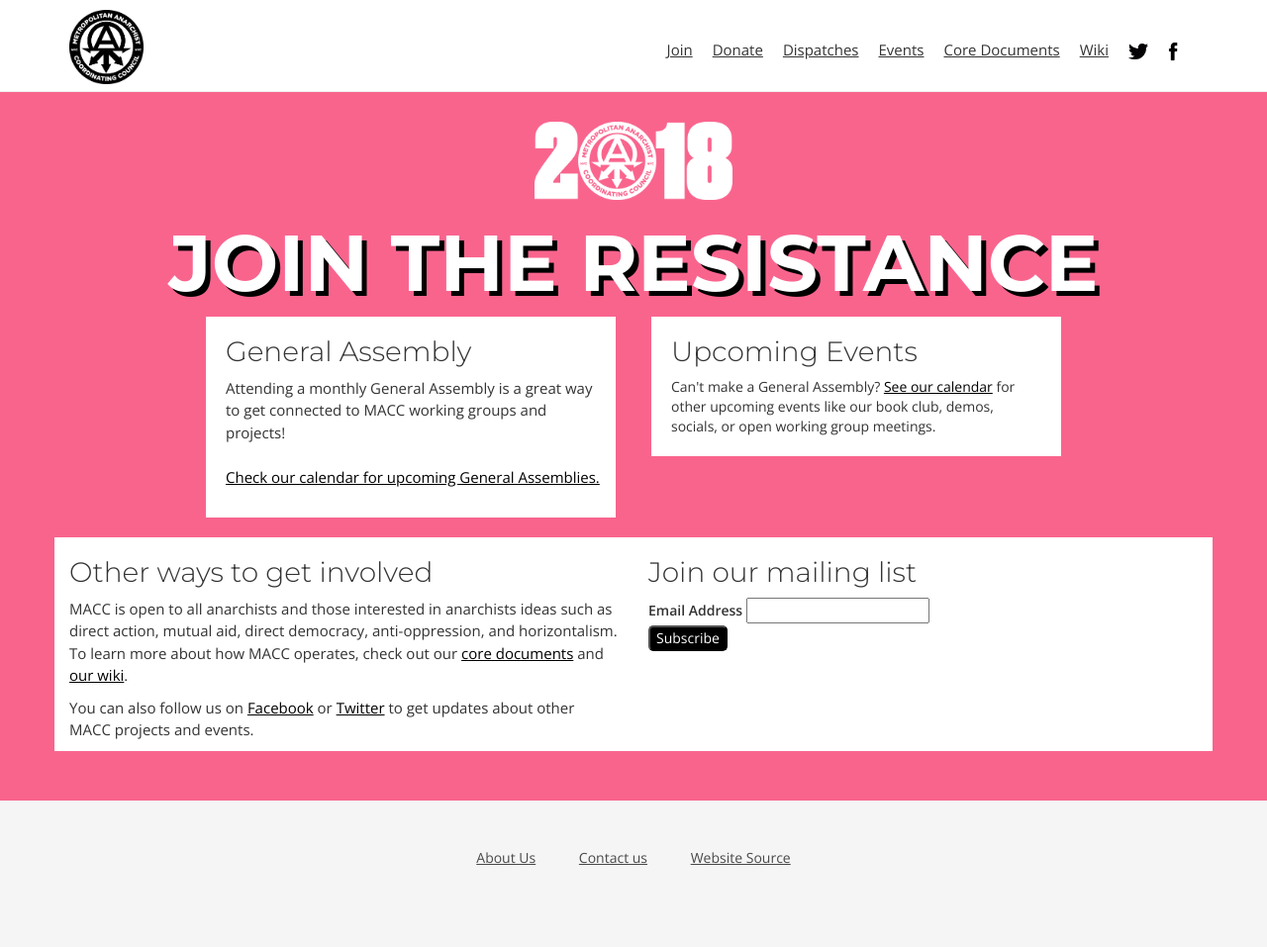
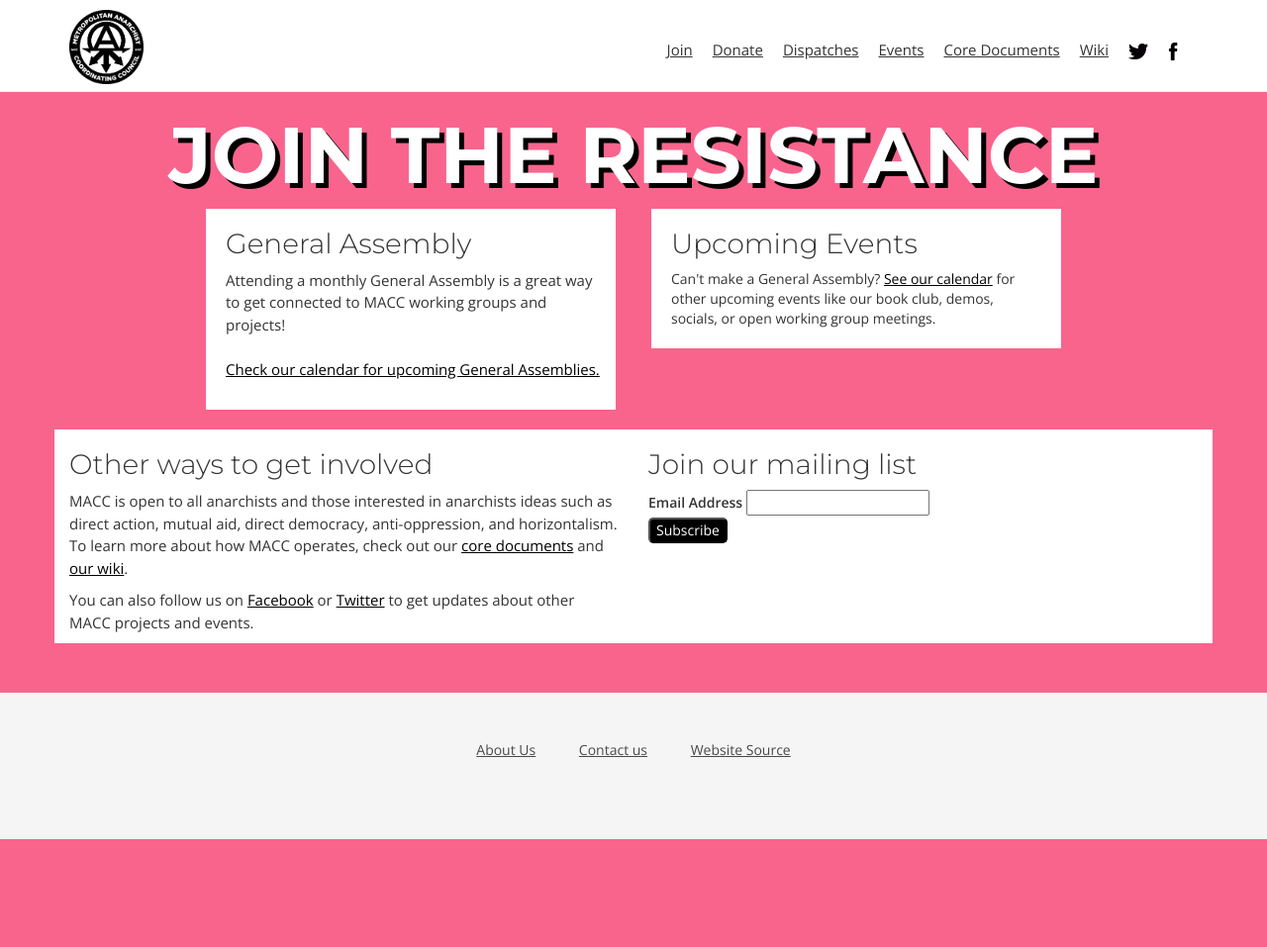
Before and after one commit to MACCNYC/maccnyc.github.io, a Jekyll site: the page built from join.html, in a window 1280 px wide. Shown: the whole page at 99% size. Built offline with Jekyll 4.4.1, drawn with Linux system fonts in a browser that asks for light colours; some web fonts are replaced; comment, search, counter and statistics services are not loaded; after the commit the page ends 900 px from its top, so only the background shows below that.

Commit message:
Update join.html

```diff
--- a/join.html
+++ b/join.html
@@ -106,7 +106,6 @@ layout: page
 </style>
 
 <div class="join-header">
-  <img class="macc_2018" src="{{ stie.url }}/img/MACC_NewYears_2018mark_White.png" />
   <h1>Join The Resistance</h1>
 </div>
 
```
